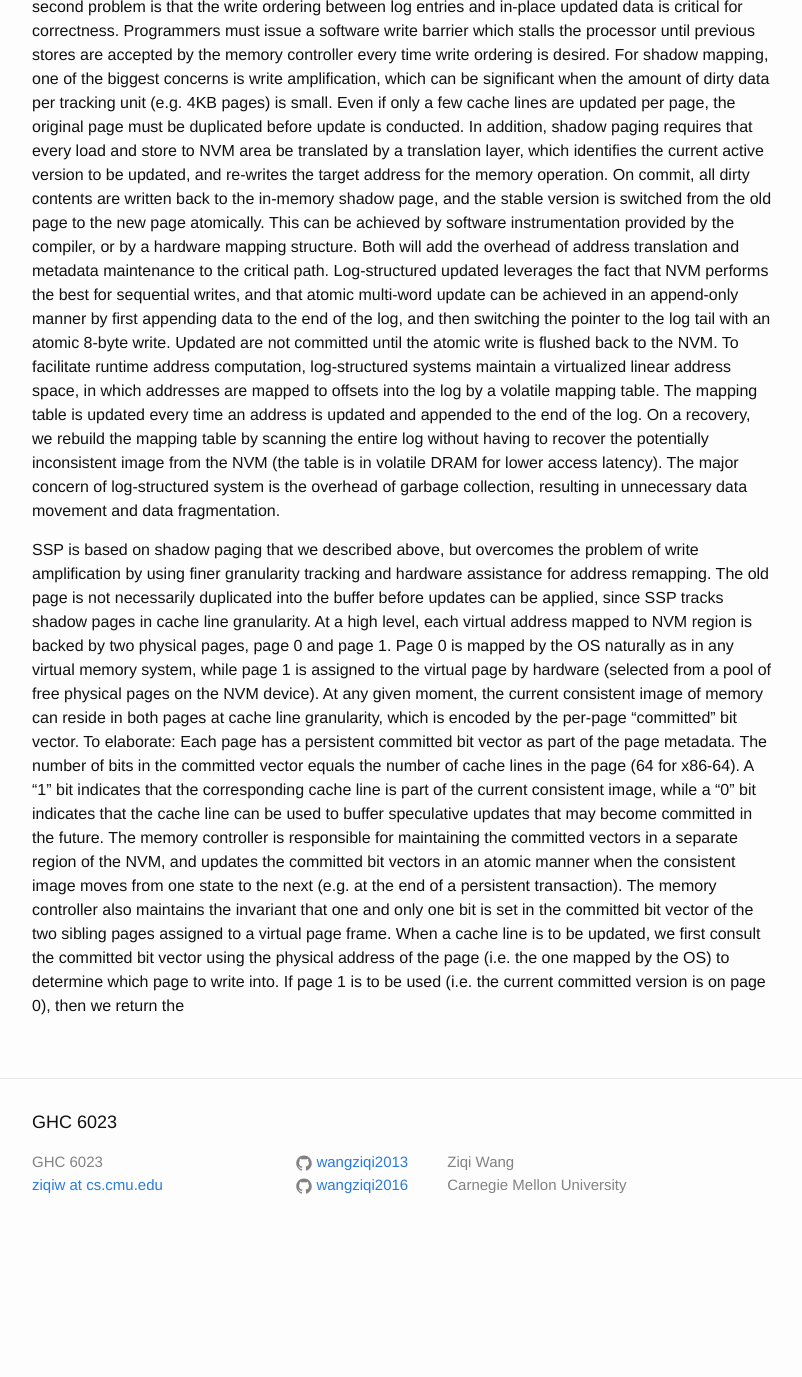
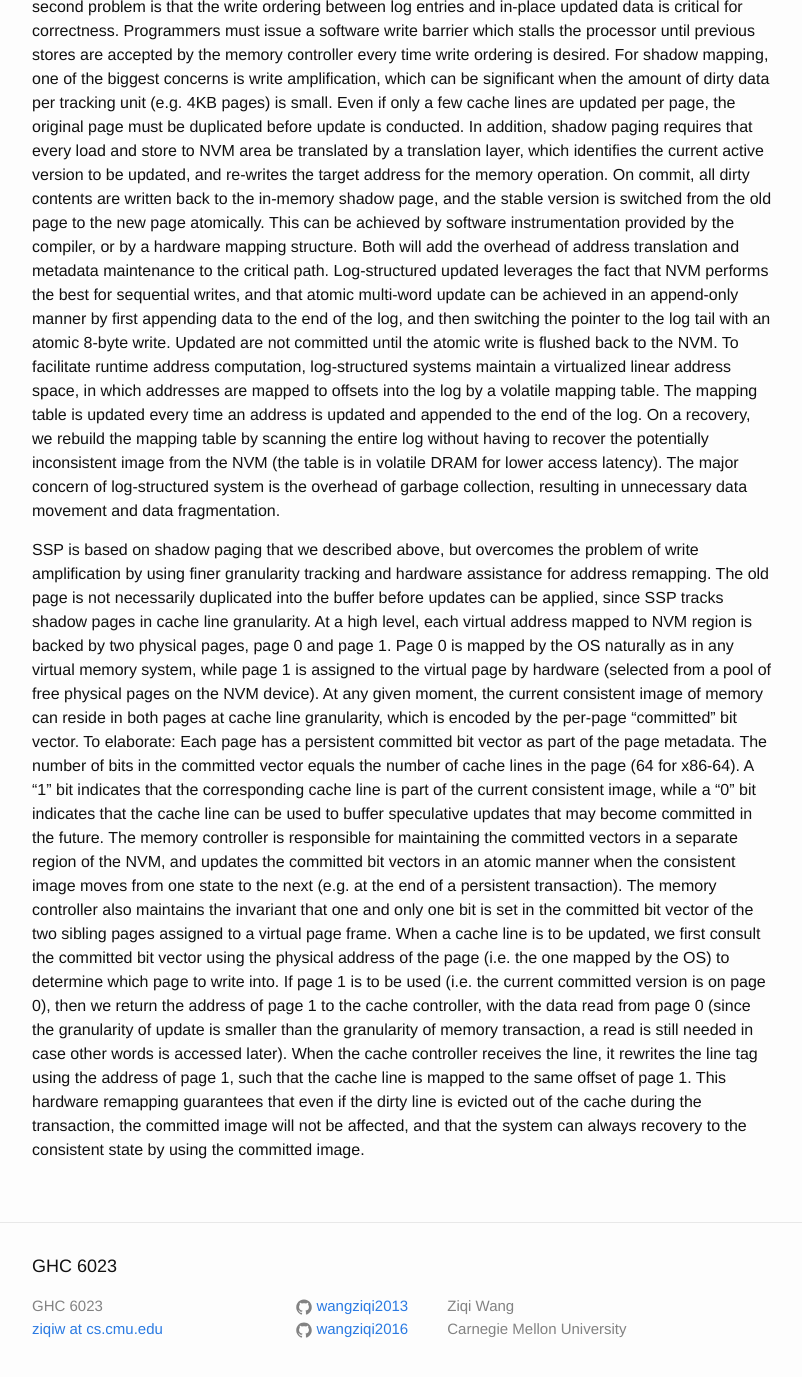
Before and after one commit to wangziqi2013/wangziqi2013.github.io, a Jekyll site: the page built from _posts/2019-12-08-ssp.markdown, in a window 1280 px wide and 1400 px high, scrolled down 731 px. Shown: the top 1377 px of the window, without its empty margins (238-1040 px from the left). Built offline with Jekyll 4.4.1, drawn with Linux system fonts in a browser that asks for light colours; before the commit the page ends 1987 px from its top, so only the background shows below that.

Commit message:
Adding read

```diff
--- a/_posts/2019-12-08-ssp.markdown
+++ b/_posts/2019-12-08-ssp.markdown
@@ -55,3 +55,9 @@ at the end of a persistent transaction). The memory controller also maintains th
 set in the committed bit vector of the two sibling pages assigned to a virtual page frame. When a cache line is to be updated,
 we first consult the committed bit vector using the physical address of the page (i.e. the one mapped by the OS) to determine
 which page to write into. If page 1 is to be used (i.e. the current committed version is on page 0), then we return the
+address of page 1 to the cache controller, with the data read from page 0 (since the granularity of update is smaller
+than the granularity of memory transaction, a read is still needed in case other words is accessed later). When the cache
+controller receives the line, it rewrites the line tag using the address of page 1, such that the cache line is mapped
+to the same offset of page 1. This hardware remapping guarantees that even if the dirty line is evicted out of the cache
+during the transaction, the committed image will not be affected, and that the system can always recovery to the consistent
+state by using the committed image.
```
